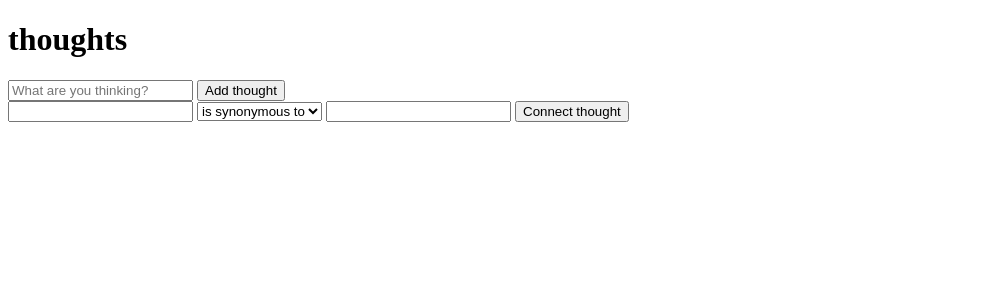
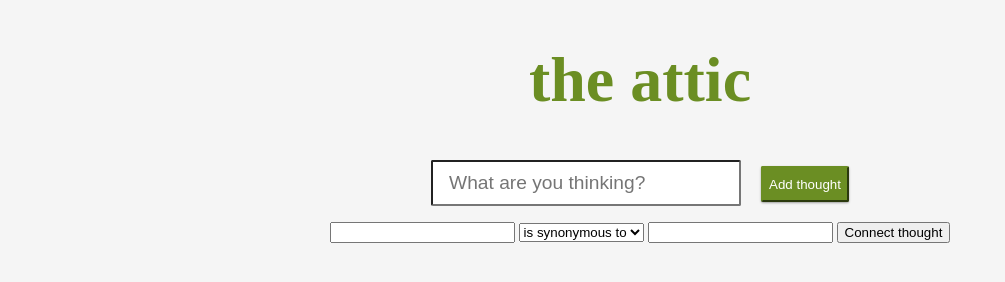
Before and after one commit to daubejb/attic, a website: page index.html in a window 1280 px wide. Shown: the whole page, without its empty margins (0-1005 px from the left). Drawn offline with nearby package versions, Linux system fonts and the light colour scheme.

Commit message:
add some style, not done yet

```diff
--- a/index.html
+++ b/index.html
@@ -5,17 +5,17 @@
   <meta name="viewport" content="width=device-width, initial-scale=1.0">
   <meta http-equiv="X-UA-Compatible" content="ie=edge">
   <title>the attic</title>
+  <link rel="stylesheet" type="text/css" href="./style.css">
 </head>
 <body>
-  <h1>thoughts</h1>
+  <div class="content">
+    <h1 id="title">the attic</h1>
 
-  <!-- User shall add a thought -->
-  <div>
+    <div class="function">
       <input type="text" id="addThoughtTextInput" placeholder="What are you thinking?">
-    <button onclick="handler.addThought()">Add thought</button>
+      <button id="addThoughtButton" onclick="handler.addThought()">Add thought</button>
     </div>
 
-  <!-- User shall connect two thoughts -->
     <div>
       <input type="number" id="sourceThoughtPositionInput">
       <select id="connectionTypeInput">
@@ -44,6 +44,7 @@
         </li>
       {{/this}}
     </script>
+  </div>
   <script src="https://cdnjs.cloudflare.com/ajax/libs/handlebars.js/4.0.10/handlebars.js"></script>
   <script src="./client.js"></script>
 </body>
--- /dev/null
+++ b/style.css
@@ -0,0 +1,50 @@
+body {
+  margin: 0;
+  padding: 0;
+  font-size: 1rem;
+  background-color: whitesmoke;
+}
+
+.content {
+  margin: auto;
+  width: 61%;
+  max-width: 60rem;
+  min-width: 20rem;
+  text-align: center;
+}
+
+#title {
+  font-size: 4rem;
+  color: #6b8e23;
+}
+
+.function {
+  margin: 1rem 0rem 1rem 0rem;
+}
+
+#addThoughtTextInput {
+  height: 2.5rem;
+  width: 18rem;
+  font-size: 1.2rem;
+  padding-left: 1rem;
+  margin-right: 1rem;
+  border-radius: 2px;
+}
+
+#addThoughtButton {
+  box-shadow: 0 1px 3px rgba(0,0,0,0.12), 0 1px 2px rgba(0,0,0,0.24);
+  transition: all 0.3s cubic-bezier(.25,.8,.25,1);
+  border-color: #6b8e23;
+  border-radius: 2px;
+  height: 2.25rem;
+  background-color: #6b8e23;
+  color: white;
+  cursor: pointer;
+}
+
+#addThoughtButton:hover {
+  box-shadow: 0 14px 28px rgba(0,0,0,0.25), 0 10px 10px rgba(0,0,0,0.22);
+}
+#thought-list {
+  list-style: none;
+}
```
Lines whose indentation alone changed are shown as unchanged.
